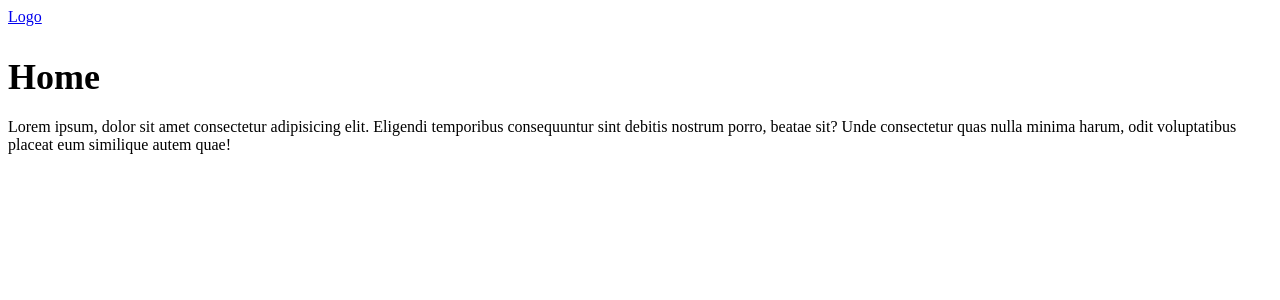
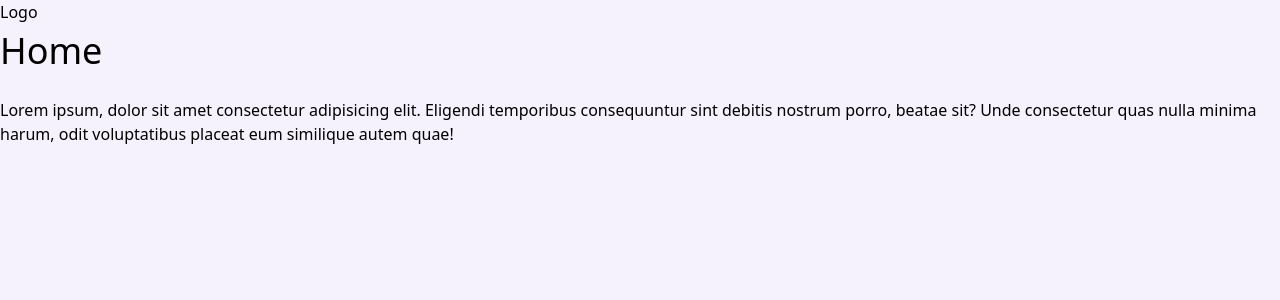
Before and after one commit to Soocyang/event-web-app, a Nuxt app: page / in a window 1280 px wide. Shown: the top 300 px of the page. Built offline with nearby package versions, Linux system fonts and the light colour scheme.

Commit message:
init tailwind

```diff
--- /dev/null
+++ b/assets/css/tailwind.css
@@ -0,0 +1,13 @@
+@tailwind base;
+@tailwind components;
+@tailwind utilities;
+
+body {
+  @apply bg-background;
+}
+
+@layer components {
+  .card{
+    @apply p-3 rounded-md bg-secondary shadow-md h-full;
+  }
+}
--- a/nuxt.config.ts
+++ b/nuxt.config.ts
@@ -1,4 +1,22 @@
 // https://nuxt.com/docs/api/configuration/nuxt-config
 export default defineNuxtConfig({
-  devtools: { enabled: true }
+	devtools: { enabled: true },
+	modules: ['@nuxtjs/tailwindcss'],
+	app: {
+		head: {
+			title: 'Gimon',
+			meta: [{ name: 'description', content: 'Gimon is an online ticketing system.' }],
+			link: [
+				{
+					rel: 'stylesheet',
+					href: 'https://fonts.googleapis.com/icon?family=Material+Icons',
+				},
+			],
+		},
+		baseURL: '/event-web-app/', // baseURL: '/<repository>/'
+	},
+	runtimeConfig: {
+		tmApiKey: process.env.TM_API_KEY,
+		public: {},
+	},
 })
--- a/package.json
+++ b/package.json
@@ -10,6 +10,7 @@
   },
   "devDependencies": {
     "@nuxt/devtools": "latest",
+    "@nuxtjs/tailwindcss": "^6.8.0",
     "@types/node": "^18.17.1",
     "nuxt": "^3.6.5"
   }
--- /dev/null
+++ b/tailwind.config.ts
@@ -0,0 +1,18 @@
+import type { Config } from 'tailwindcss'
+
+export default <Partial<Config>>{
+	theme: {
+		extend: {
+			fontFamily: {
+				primary: ['Lora', 'serif'],
+			},
+			colors: {
+				text: '#020105',
+				background: '#f5f1fd',
+				primary: '#3e129b',
+				secondary: '#dbcdf9',
+				accent: '#591ae0',
+			},
+		},
+	},
+}
```
Also changed, not shown: 1 other file (tests, documents, lock files or other folders).
